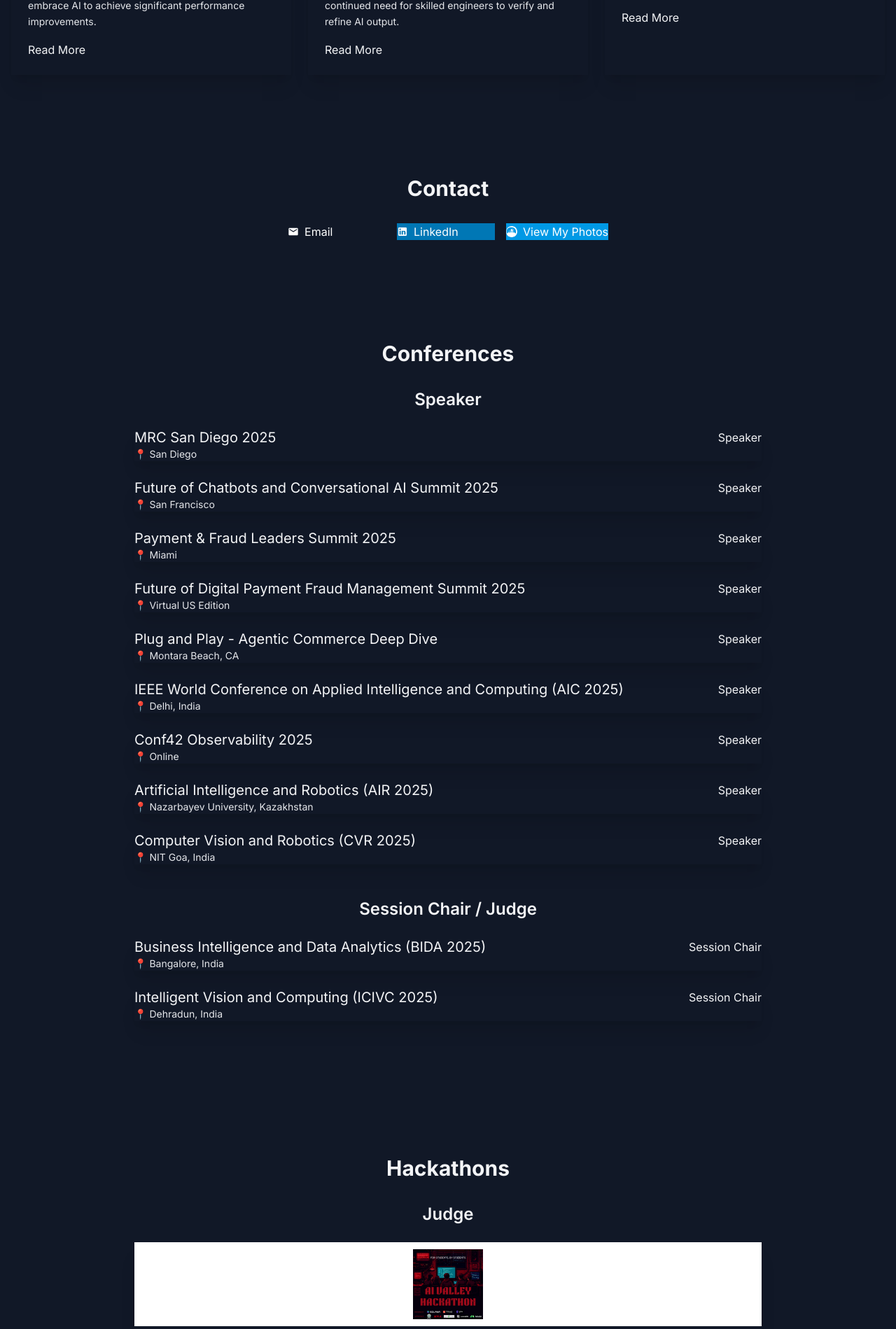
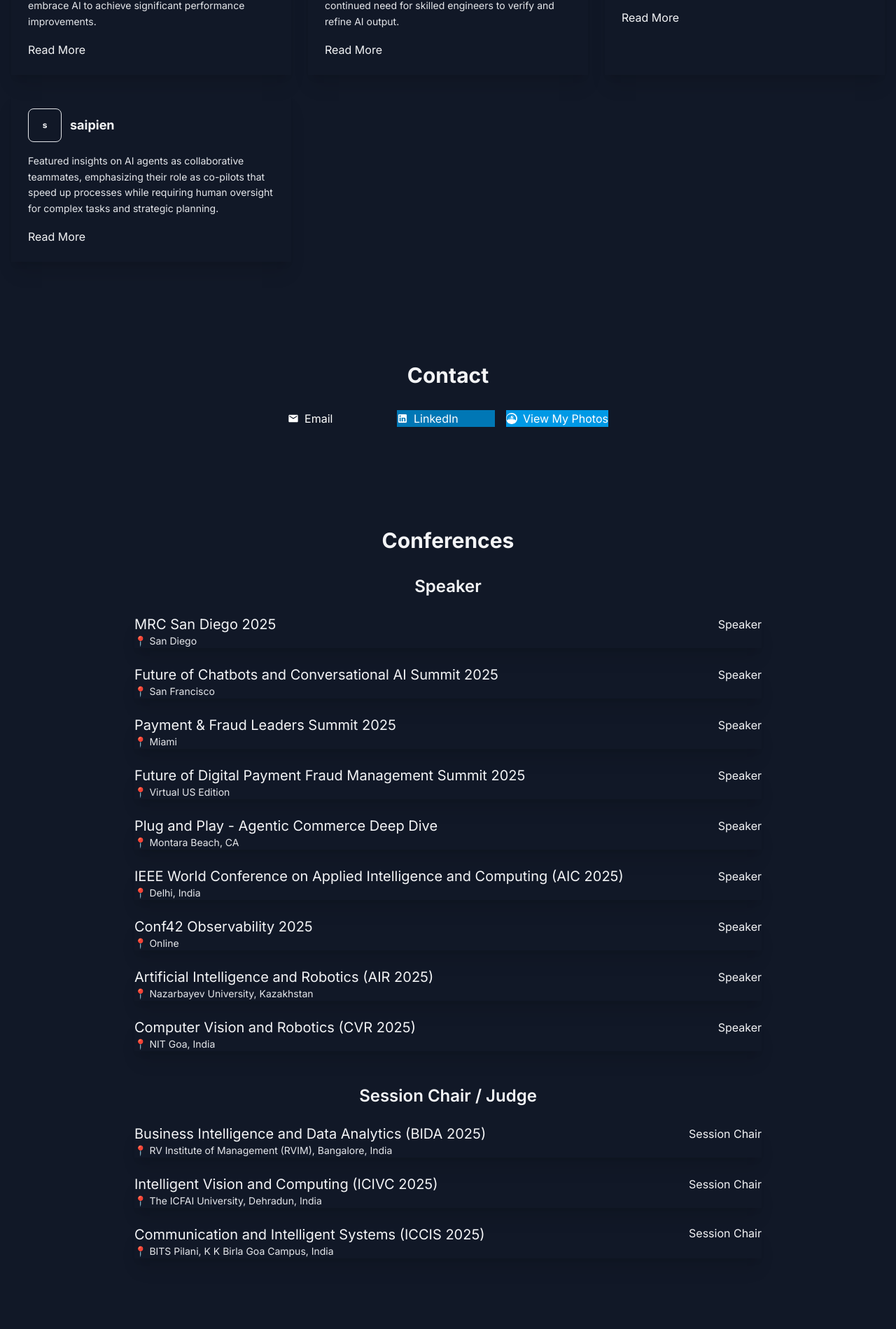
Before and after one commit to ashwindas/ashwindas.github.io, a Next.js app: page / in a window 1280 px wide. Shown: the part 2199-4098 px from the top of the page at 70% size. Built offline with nearby package versions, Linux system fonts and the light colour scheme.

Commit message:
Add ICCIS 2025 session chair card, update conference locations

```diff
--- a/src/app/page.tsx
+++ b/src/app/page.tsx
@@ -454,7 +454,7 @@
                     <div className="badge badge-primary">Session Chair</div>
                   </div>
                   <p className="text-sm text-base-content dark:text-gray-200">
-                    <span className="inline-block mr-2">📍 Bangalore, India</span>
+                    <span className="inline-block mr-2">📍 RV Institute of Management (RVIM), Bangalore, India</span>
                   </p>
                 </div>
               </a>
@@ -470,7 +470,23 @@
                     <div className="badge badge-primary">Session Chair</div>
                   </div>
                   <p className="text-sm text-base-content dark:text-gray-200">
-                    <span className="inline-block mr-2">📍 Dehradun, India</span>
+                    <span className="inline-block mr-2">📍 The ICFAI University, Dehradun, India</span>
+                  </p>
+                </div>
+              </a>
+              <a
+                href="https://scrs.in/conference/iccis2025"
+                target="_blank"
+                rel="noopener noreferrer"
+                className="card bg-base-300 dark:bg-base-300 shadow-xl hover:shadow-2xl transition-shadow cursor-pointer overflow-hidden"
+              >
+                <div className="card-body">
+                  <div className="flex items-start justify-between gap-4">
+                    <h3 className="card-title text-xl text-base-content dark:text-gray-100 flex-1">Communication and Intelligent Systems (ICCIS 2025)</h3>
+                    <div className="badge badge-primary flex-shrink-0">Session Chair</div>
+                  </div>
+                  <p className="text-sm text-base-content dark:text-gray-200">
+                    <span className="inline-block mr-2">📍 BITS Pilani, K K Birla Goa Campus, India</span>
                   </p>
                 </div>
               </a>
--- a/src/components/MediaFeatures.tsx
+++ b/src/components/MediaFeatures.tsx
@@ -42,6 +42,15 @@
     description: "Discussed how engineering leaders are using AI as strategic advisors for roadmap planning, performance evaluations.",
     logoSrc: '/images/logos/leaddev-logo.png',
     url: 'https://leaddev.com/leadership/why-leaders-trust-ai-more-than-their-colleagues',
+    date: ''
+  },
+  {
+    id: 'saipien-1',
+    title: 'AI Agents as Smart Assistants: Boosting Business Automation with Human Oversight',
+    publication: 'saipien',
+    description: "Featured insights on AI agents as collaborative teammates, emphasizing their role as co-pilots that speed up processes while requiring human oversight for complex tasks and strategic planning.",
+    logoSrc: 'https://saipien.org/favicon.ico',
+    url: 'https://saipien.org/ai-agents-as-smart-assistants-boosting-business-automation-with-human-oversight/',
     date: ''
   }
 ]
```
Also changed, not shown: 6 other files (tests, documents, lock files or other folders).
